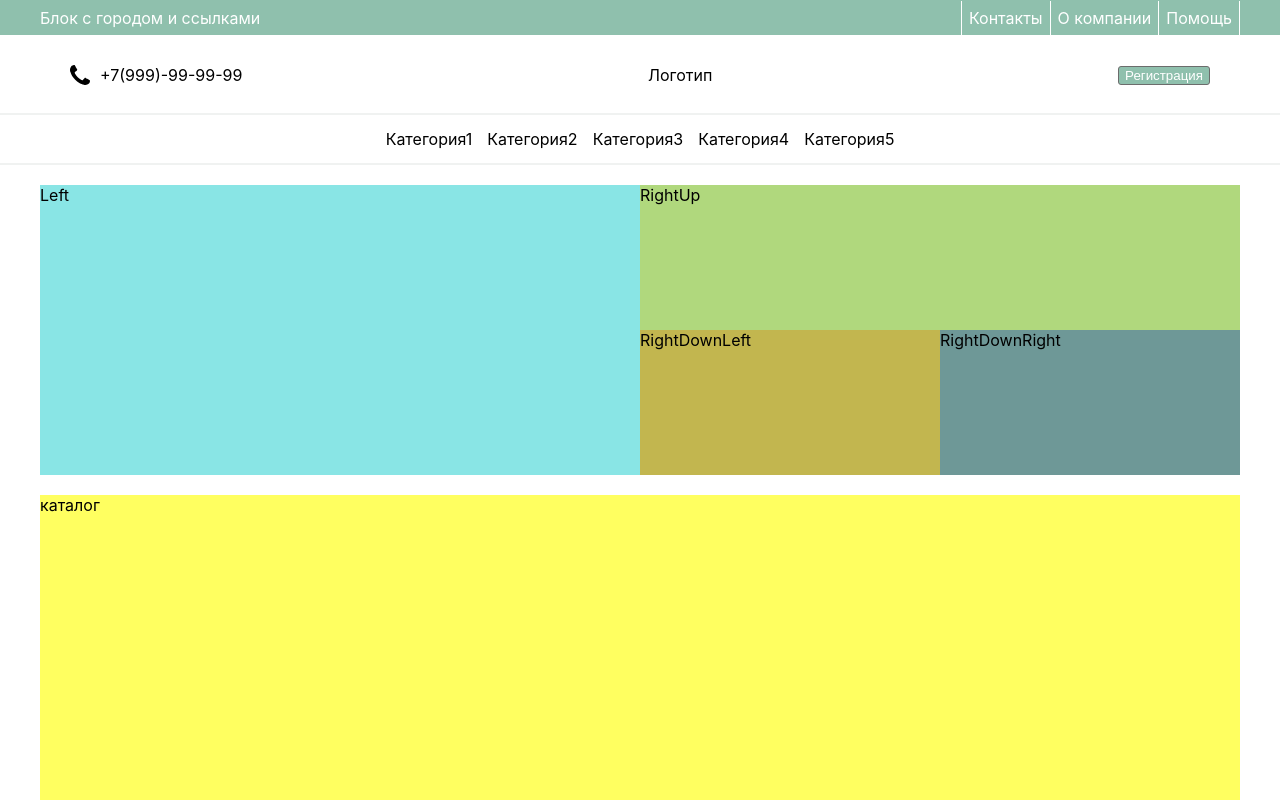
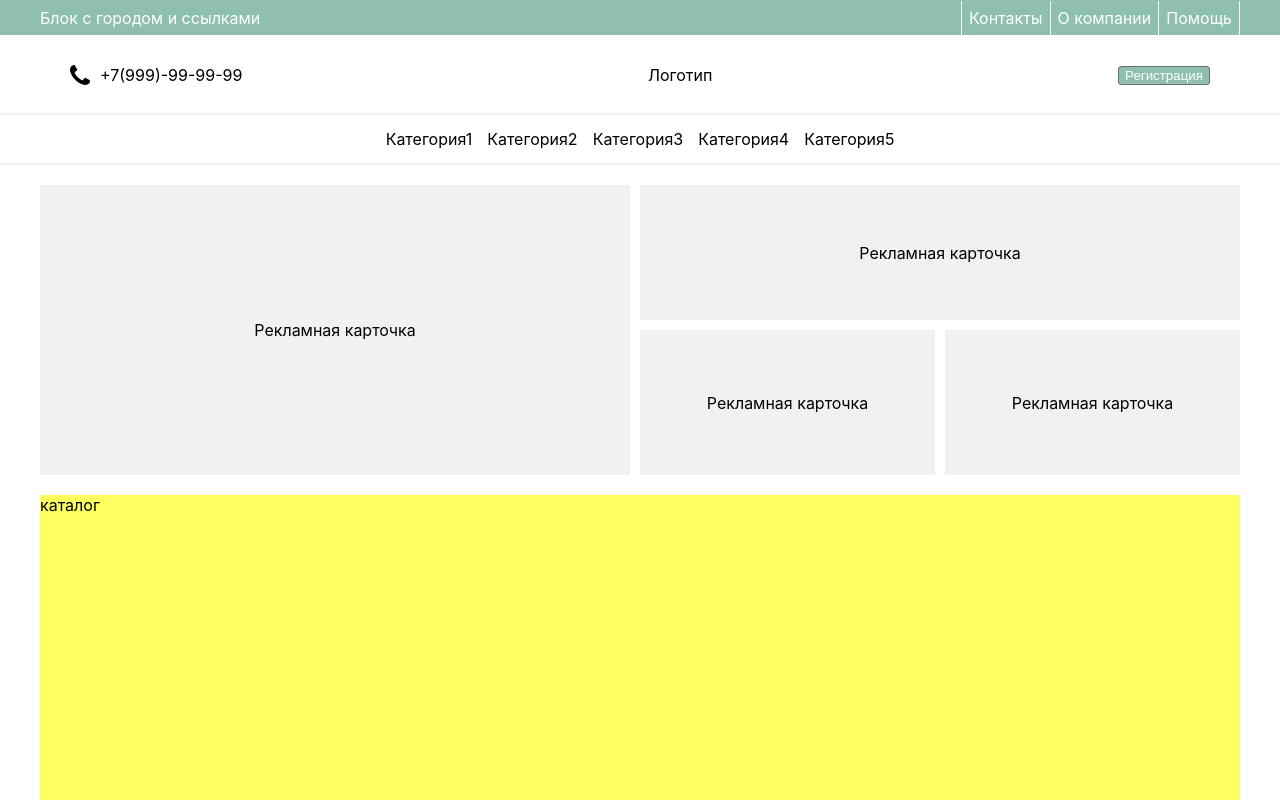
Before and after one commit to Turell7/market, a React (Vite) app in the folder product-app/: page /home in a window 1280 px wide. Shown: the top 800 px of the page. Built offline with nearby package versions, Linux system fonts and the light colour scheme.

Commit message:
advertisement block

```diff
--- a/product-app/index.html
+++ b/product-app/index.html
@@ -3,6 +3,9 @@
   <head>
     <meta charset="UTF-8" />
     <link rel="icon" type="image/svg+xml" href="/vite.svg" />
+    <link rel="preconnect" href="https://fonts.googleapis.com">
+    <link rel="preconnect" href="https://fonts.gstatic.com" crossorigin>
+    <link href="https://fonts.googleapis.com/css2?family=Open+Sans:wght@400;600&display=swap" rel="stylesheet">
     <meta name="viewport" content="width=device-width, initial-scale=1.0" />
     <title>Product-app</title>
   </head>
--- a/product-app/package.json
+++ b/product-app/package.json
@@ -13,6 +13,7 @@
     "@tanstack/react-query": "^4.24.6",
     "axios": "^1.3.2",
     "babel-plugin-macros": "^3.1.0",
+    "fontawesome": "^5.6.3",
     "formik": "^2.2.9",
     "react": "^18.2.0",
     "react-dom": "^18.2.0",
--- a/product-app/src/components/Advertisement/Advertisement.jsx
+++ /dev/null
@@ -1,25 +0,0 @@
-import styles from './styles.module.scss'
-
-export function Advertisement() {
-
-  return (
-      <div className={styles.advertisementWr}>
-        <div>
-            Left
-        </div>
-        <div className={styles.advertisementWrRight}>
-            <div>
-            RightUp
-            </div>
-            <div className={styles.advertisementWrRightDown}>
-                <div>
-                RightDownLeft
-                </div>
-                <div className={styles.advertisementWrRightDownRight}>
-                  RightDownRight
-                </div>
-            </div>
-        </div>
-    </div>
-  )
-}
--- /dev/null
+++ b/product-app/src/components/Advertisement/index.jsx
@@ -0,0 +1,27 @@
+
+import { AdvertisementCard } from '../AdvertisementCard'
+import styles from './styles.module.scss'
+
+export function Advertisement() {
+
+  return (
+      <div className={styles.advertisementWr}>
+        <div className={styles.advertisementWrLeftCard}>
+            <AdvertisementCard />
+        </div>
+        <div className={styles.advertisementWrRight}>
+            <div className={styles.advertisementWrRightUpCard}>
+            <AdvertisementCard />
+            </div>
+            <div className={styles.advertisementWrRightDown}>
+                <div className={styles.advertisementWrRightDownLeftCard}>
+                <AdvertisementCard />
+                </div>
+                <div className={styles.advertisementWrRightDownRightCard}>
+                <AdvertisementCard />
+                </div>
+            </div>
+        </div>
+    </div>
+  )
+}
--- a/product-app/src/components/Advertisement/styles.module.scss
+++ b/product-app/src/components/Advertisement/styles.module.scss
@@ -2,21 +2,46 @@
     display: grid;
     grid-template-columns: 50% 50%;
     min-height: 290px;
-    background-color: rgba(43, 209, 209, 0.555);
 }
 
 .advertisementWrRight {
     display: grid;
     grid-template-rows: 50% 50%;
-    background-color: rgba(209, 206, 43, 0.555);
 }
 
 .advertisementWrRightDown {
     display: grid;
     grid-template-columns: 50% 50%;
-    background-color: rgba(209, 157, 43, 0.555);
 }
 
-.advertisementWrRightDownRight {
-    background-color: rgba(43, 129, 209, 0.555);
+.advertisementWrLeftCard{
+    display: flex;
+    justify-content: center;
+    align-items: center;
+    background-color: #F0F2F1;
+    margin-right: 10px;
 }
+
+.advertisementWrRightUpCard {
+    display: flex;
+    justify-content: center;
+    align-items: center;
+    background-color: #F0F2F1;
+    margin-bottom: 10px;
+}
+
+.advertisementWrRightDownLeftCard {
+    display: flex;
+    justify-content: center;
+    align-items: center;
+    background-color: #F0F2F1;
+    margin-right: 5px;
+}
+
+.advertisementWrRightDownRightCard {
+    display: flex;
+    justify-content: center;
+    align-items: center;
+    background-color: #F0F2F1;
+    margin-left: 5px;
+}
--- /dev/null
+++ b/product-app/src/components/AdvertisementCard/index.jsx
@@ -0,0 +1,10 @@
+import styles from './styles.module.scss'
+
+export function AdvertisementCard() {
+
+  return (
+      <div className={styles.advertisementCardWr}>
+        Рекламная карточка
+    </div>
+  )
+}
--- /dev/null
+++ b/product-app/src/components/AdvertisementCard/styles.module.scss
@@ -0,0 +1,3 @@
+.advertisementCardWr {
+    text-align: center;
+}
--- a/product-app/src/main.css
+++ b/product-app/src/main.css
@@ -1,6 +1,6 @@
 body {
   margin: 0;
-  font-family: -apple-system, BlinkMacSystemFont,  'Segoe UI', 'Roboto', 'Oxygen',
+  font-family: -apple-system, BlinkMacSystemFont,  'Open Sans', 'Segoe UI', 'Roboto', 'Oxygen',
     'Ubuntu', 'Cantarell', 'Fira Sans', 'Droid Sans', 'Helvetica Neue',
     sans-serif;
   -webkit-font-smoothing: antialiased;
--- a/product-app/src/pages/Home/index.jsx
+++ b/product-app/src/pages/Home/index.jsx
@@ -1,4 +1,5 @@
-import { Advertisement } from '../../components/Advertisement/Advertisement'
+
+import { Advertisement } from '../../components/Advertisement'
 import { Catalog } from '../Catalog/Catalog'
 import styles from './styles.module.scss'
 
```
Also changed, not shown: 1 other file (tests, documents, lock files or other folders).
